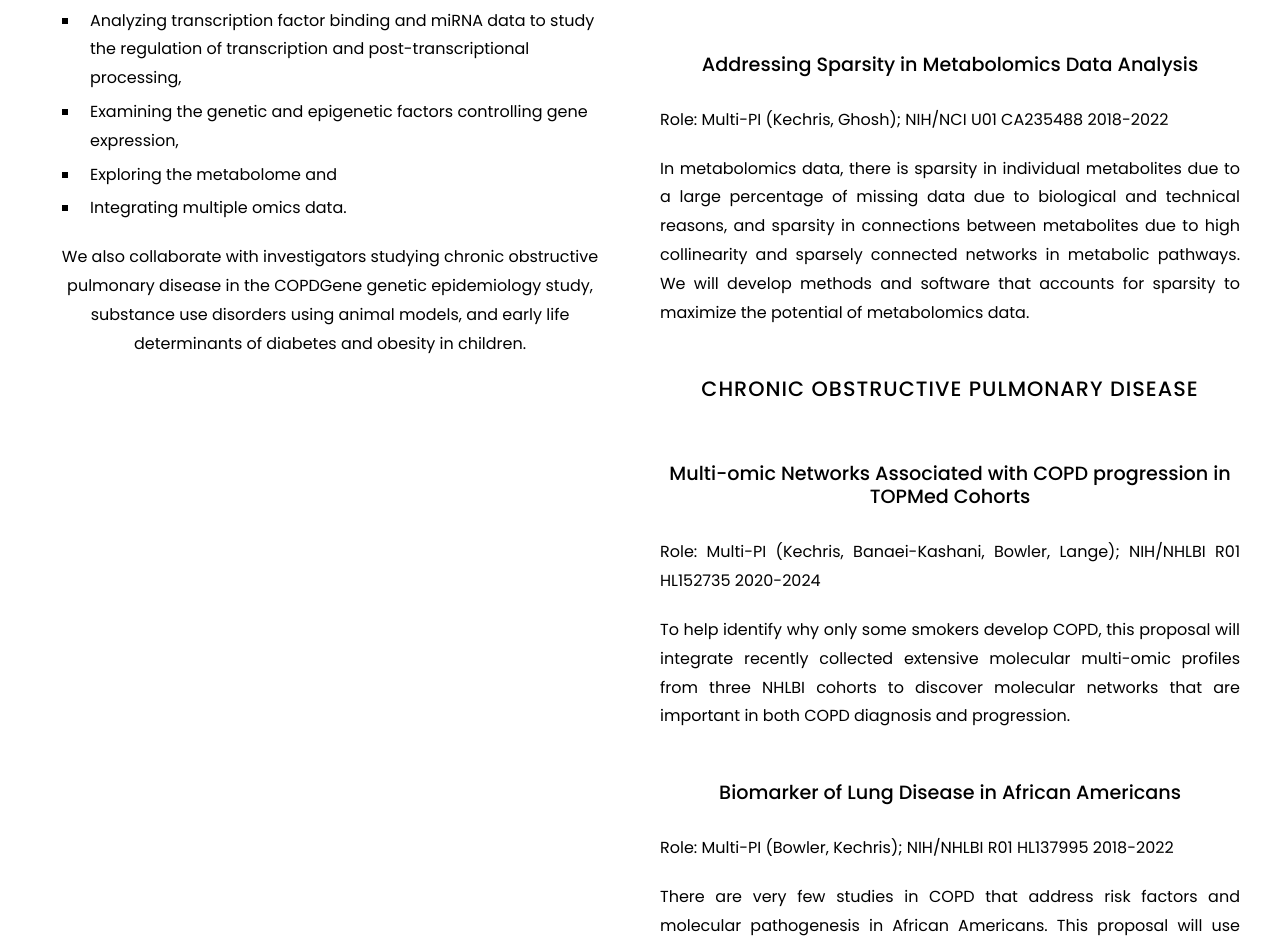
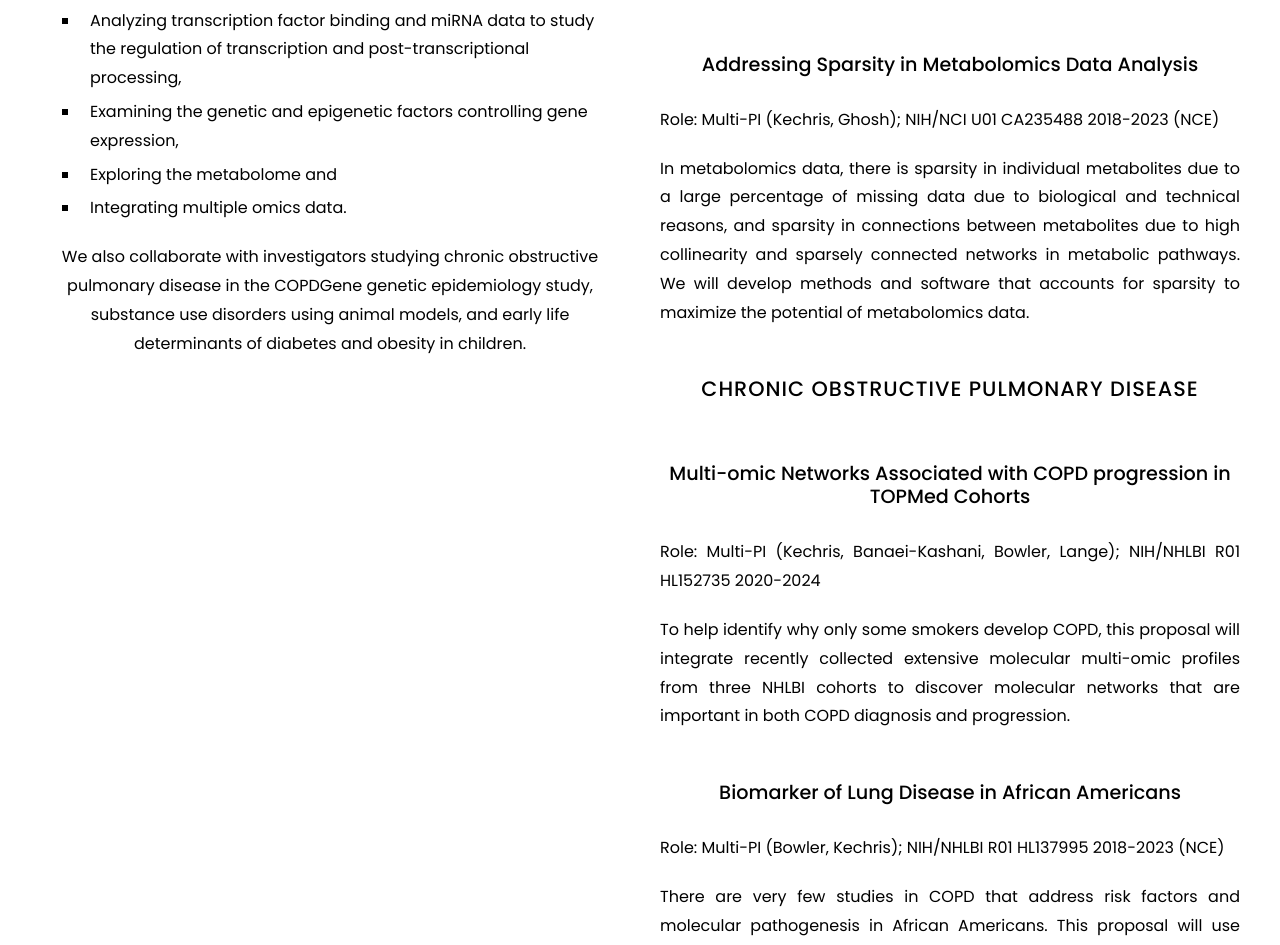
Before and after one commit to KechrisLab/kechrislab.github.io, a Jekyll site: the page built from Research/index.md, in a window 1280 px wide. Shown: the part 299-1244 px from the top of the page. Built offline with Jekyll 4.4.1, drawn with Linux system fonts in a browser that asks for light colours.

Commit message:
Update index.md

```diff
--- a/Research/index.md
+++ b/Research/index.md
@@ -28,7 +28,7 @@ determinants of diabetes and obesity in children.
 ## METABOLOMICS
 
 ### Addressing Sparsity in Metabolomics Data Analysis
-Role: Multi-PI (Kechris, Ghosh); NIH/NCI U01 CA235488 2018-2022
+Role: Multi-PI (Kechris, Ghosh); NIH/NCI U01 CA235488 2018-2023 (NCE)
 
 In metabolomics data, there is sparsity in individual metabolites due to a large percentage of missing data due to biological and technical reasons,
 and sparsity in connections between metabolites due to high collinearity and sparsely connected networks in metabolic pathways.
@@ -45,7 +45,7 @@ molecular multi-omic profiles from three NHLBI cohorts to discover molecular net
 COPD diagnosis and progression.
 
 ### Biomarker of Lung Disease in African Americans
-Role: Multi-PI (Bowler, Kechris); NIH/NHLBI R01 HL137995 2018-2022
+Role: Multi-PI (Bowler, Kechris); NIH/NHLBI R01 HL137995 2018-2023 (NCE)
 
 There are very few studies in COPD that address risk factors and molecular pathogenesis in African Americans.
 This proposal will use three existing NHLBI cohorts to identify blood signatures that can identify who will be at risk
```
